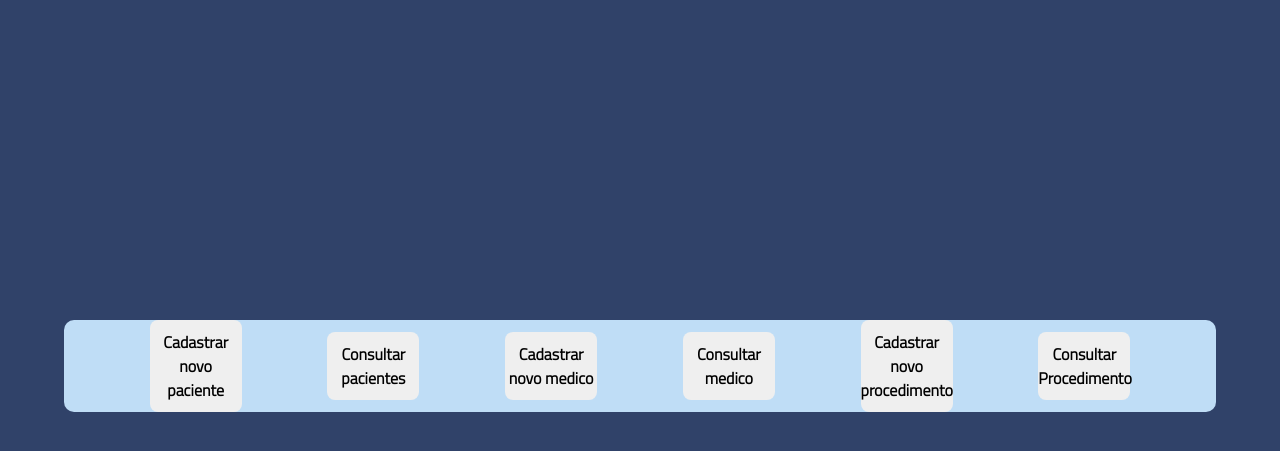
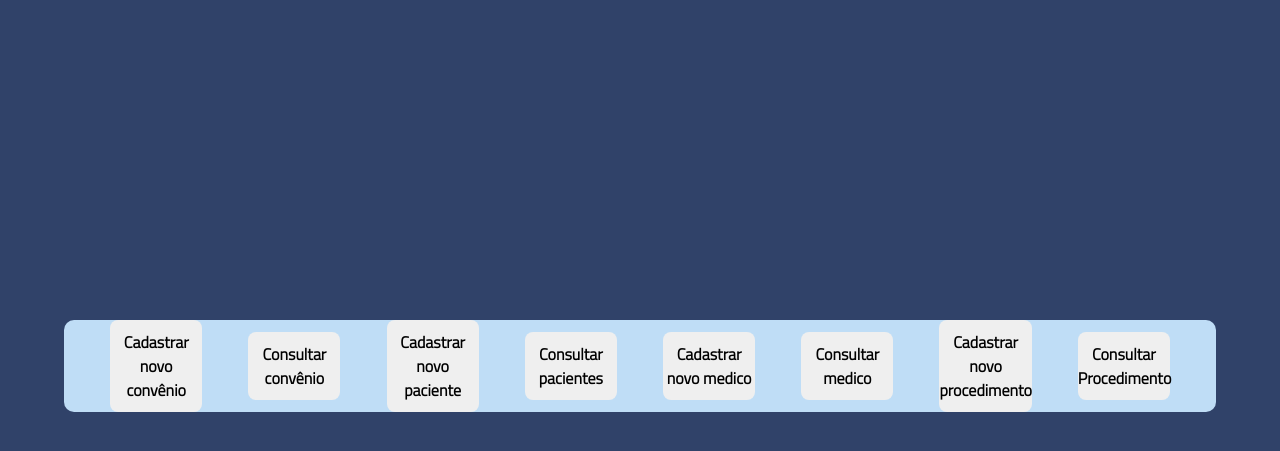
Before and after one commit to Liuizn/SA02-03, a PHP site: page / in a window 1280 px wide. Shown: the top 451 px of the page. Run offline with PHP 8.4, Linux system fonts and the light colour scheme.

Commit message:
insert new buttons in index.php

```diff
--- a/index.php
+++ b/index.php
@@ -9,9 +9,13 @@
     <link rel="stylesheet" href="style.css">
 </head>
 
-<body >
+<body>
     <div class="pai-area-formulario" id="inicio">
         <div class="group-inputs group-buttons">
+
+            <button> <a href="cadastrar_convenio.php"> Cadastrar novo convênio</a></button>
+            <button> <a href="tabela_convenio.php"> Consultar convênio</a></button>
+
             <button> <a href="cadastrar.php"> Cadastrar novo paciente</a></button>
             <button> <a href="tabela_pacientes.php"> Consultar pacientes</a></button>
 
```
